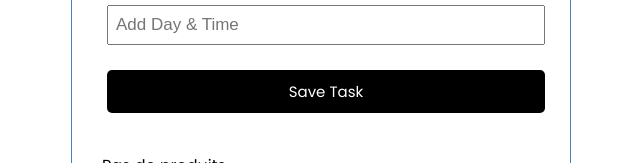
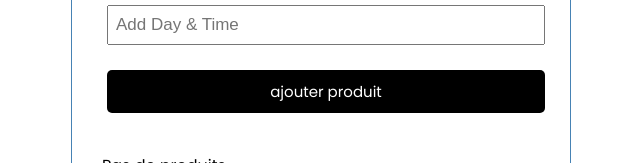
Before and after one commit to arnay07/commande, a React (Create React App) app: page / in a window 1280 px wide. Both pictures are taken after a click on the button "Ajouter produit". Shown: the part 297-460 px from the top of the page, without its empty margins (319-959 px from the left). Built offline with nearby package versions, Linux system fonts and the light colour scheme; no server answers.

Commit message:
changed addtask

```diff
--- a/src/components/AddTask.js
+++ b/src/components/AddTask.js
@@ -50,7 +50,7 @@
         />
         </div>*/}
 
-      <input type='submit' value='Save Task' className='btn btn-block' />
+      <input type='submit' value='ajouter produit' className='btn btn-block' />
     </form>
   )
 }
```
